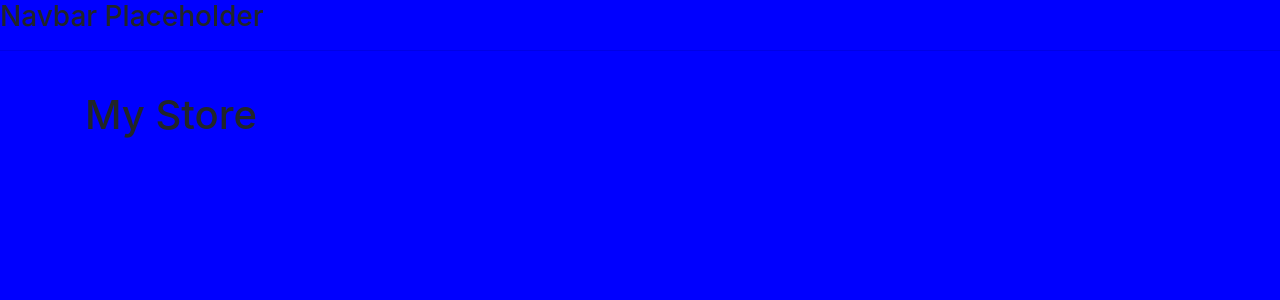
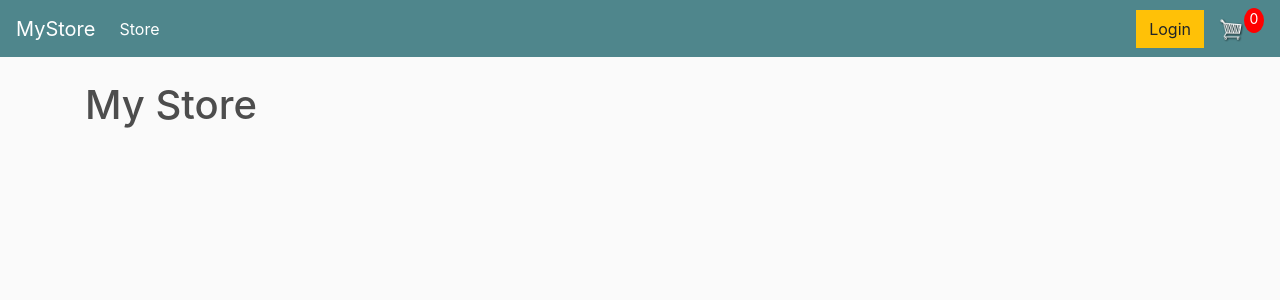
Before and after one commit to youhubs/myshop, a Django app: page / in a window 1280 px wide. Shown: the top 300 px of the page. Run offline with Django 3.2, Linux system fonts and the light colour scheme; some libraries are stand-ins or nearby versions.

Commit message:
add navbar to base.html and update main.css file

```diff
--- a/static/css/main.css
+++ b/static/css/main.css
@@ -1,5 +1,99 @@
-/* File: static/css/main.css */
+body{
+	background-color: hsl(0, 0%, 98%);
+}
 
-body {
-    background-color: blue;
+h1,h2,h3,h4,h5,h6{
+	color:hsl(0, 0%, 30%);
 }
+
+.box-element{
+	box-shadow:hsl(0, 0%, 80%) 0 0 16px;
+	background-color: #fff;
+	border-radius: 4px;
+	padding: 10px;
+}
+
+.thumbnail{
+	width: 100%;
+	height: 200px;
+	-webkit-box-shadow: -1px -3px 5px -2px rgba(214,214,214,1);
+    -moz-box-shadow: -1px -3px 5px -2px rgba(214,214,214,1);
+    box-shadow: -1px -3px 5px -2px rgba(214,214,214,1);
+}
+
+.product{
+	border-radius: 0 0 4px 4px;
+}
+
+.bg-dark{
+	background-color: #4f868c!important;
+}
+
+#cart-icon{
+	width:25px;
+	display: inline-block;
+	margin-left: 15px;
+}
+
+#cart-total{
+	display: block;
+	text-align: center;
+	color:#fff;
+	background-color: red;
+	width: 20px;
+	height: 25px;
+	border-radius: 50%;
+	font-size: 14px;
+}
+
+.col-lg-4, .col-lg-6, .col-lg-8, .col-lg-12{
+	margin-top: 10px;
+}
+
+.btn{
+	border-radius: 0;
+}
+
+.row-image{
+	width: 100px;
+}
+
+.form-field{
+	width:250px;
+	display: inline-block;
+	padding: 5px;
+}
+
+.cart-row{
+	display: flex;
+    align-items: flex-stretch;
+    padding-bottom: 10px;
+    margin-bottom: 10px;
+    border-bottom: 1px solid #ececec;
+
+}
+
+.quantity{
+	display: inline-block;
+	font-weight: 700;
+	padding-right:10px;
+
+
+}
+
+.chg-quantity{
+	width: 12px;
+	cursor: pointer;
+	display: block;
+	margin-top: 5px;
+	transition:.1s;
+}
+
+.chg-quantity:hover{
+	opacity: .6;
+}
+
+
+.hidden{
+	display: none!important;
+}
--- a/store/templates/store/base.html
+++ b/store/templates/store/base.html
@@ -12,8 +12,7 @@
         <script src="https://cdn.jsdelivr.net/npm/popper.js@1.16.0/dist/umd/popper.min.js" integrity="sha384-Q6E9RHvbIyZFJoft+2mJbHaEWldlvI9IOYy5n3zV9zzTtmI3UksdQRVvoxMfooAo" crossorigin="anonymous"></script>
         <script src="https://stackpath.bootstrapcdn.com/bootstrap/4.4.1/js/bootstrap.min.js" integrity="sha384-wfSDF2E50Y2D1uUdj0O3uMBJnjuUD4Ih7YwaYd1iqfktj0Uod8GCExl3Og8ifwB6" crossorigin="anonymous"></script>
 
-        <h3>Navbar Placeholder</h3>
-        <hr>
+        {% include "store/navbar.html" %}
 
         <div class="container">
             <br>
--- /dev/null
+++ b/store/templates/store/navbar.html
@@ -0,0 +1,46 @@
+{% load static %}
+<nav class="navbar navbar-expand-lg navbar-dark bg-dark">
+    <a class="navbar-brand" href="{% url 'index' %}">MyStore</a>
+    <button class="navbar-toggler" type="button" data-toggle="collapse" data-target="#navbarSupportedContent" aria-controls="navbarSupportedContent" aria-expanded="false" aria-label="Toggle navigation">
+      <span class="navbar-toggler-icon"></span>
+    </button>
+
+    <div class="collapse navbar-collapse" id="navbarSupportedContent">
+      <ul class="navbar-nav mr-auto">
+        <li class="nav-item active">
+          <a class="nav-link" href="{% url 'index' %}">Store<span class="sr-only">(current)</span></a>
+        </li>
+
+        <!-- <li class="nav-item">
+          <a class="nav-link" href="#">Link</a>
+        </li>
+
+        <li class="nav-item dropdown">
+          <a class="nav-link dropdown-toggle" href="#" id="navbarDropdown" role="button" data-toggle="dropdown" aria-haspopup="true" aria-expanded="false">
+            Dropdown
+          </a>
+          <div class="dropdown-menu" aria-labelledby="navbarDropdown">
+            <a class="dropdown-item" href="#">Action</a>
+            <a class="dropdown-item" href="#">Another action</a>
+            <div class="dropdown-divider"></div>
+            <a class="dropdown-item" href="#">Something else here</a>
+          </div>
+        </li>
+
+        <li class="nav-item">
+          <a class="nav-link disabled" href="#">Disabled</a>
+        </li> -->
+      </ul>
+      <!-- <form class="form-inline my-2 my-lg-0">
+        <input class="form-control mr-sm-2" type="search" placeholder="Search" aria-label="Search">
+        <button class="btn btn-outline-success my-2 my-sm-0" type="submit">Search</button>
+      </form> -->
+      <div class="form-inline my-2 my-lg-0">
+          <a href="#" class="btn btn-warning">Login</a>
+          <a href="{% url 'cart' %}">
+              <img id="cart-icon" src="{% static 'images/cart.png' %}">
+          </a>
+          <p id="cart-total">0</p>
+      </div>
+    </div>
+  </nav>
```
